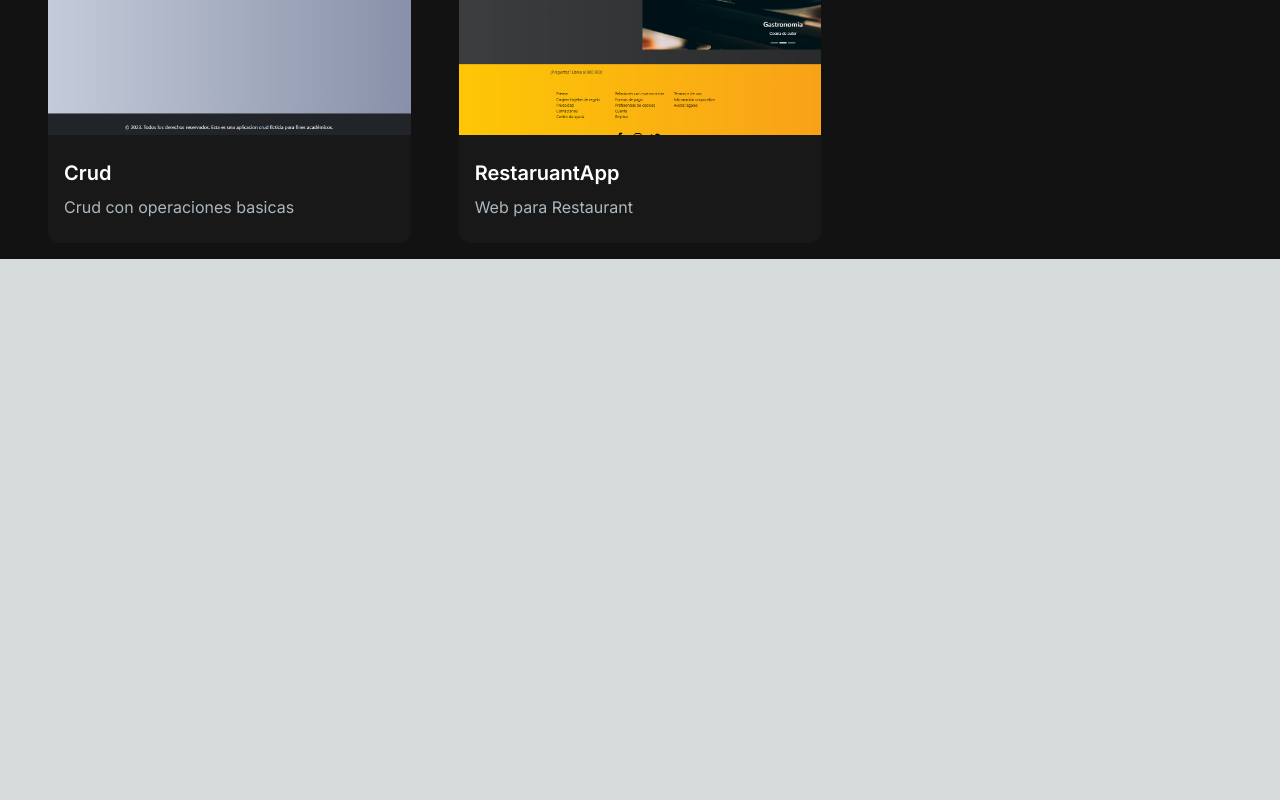
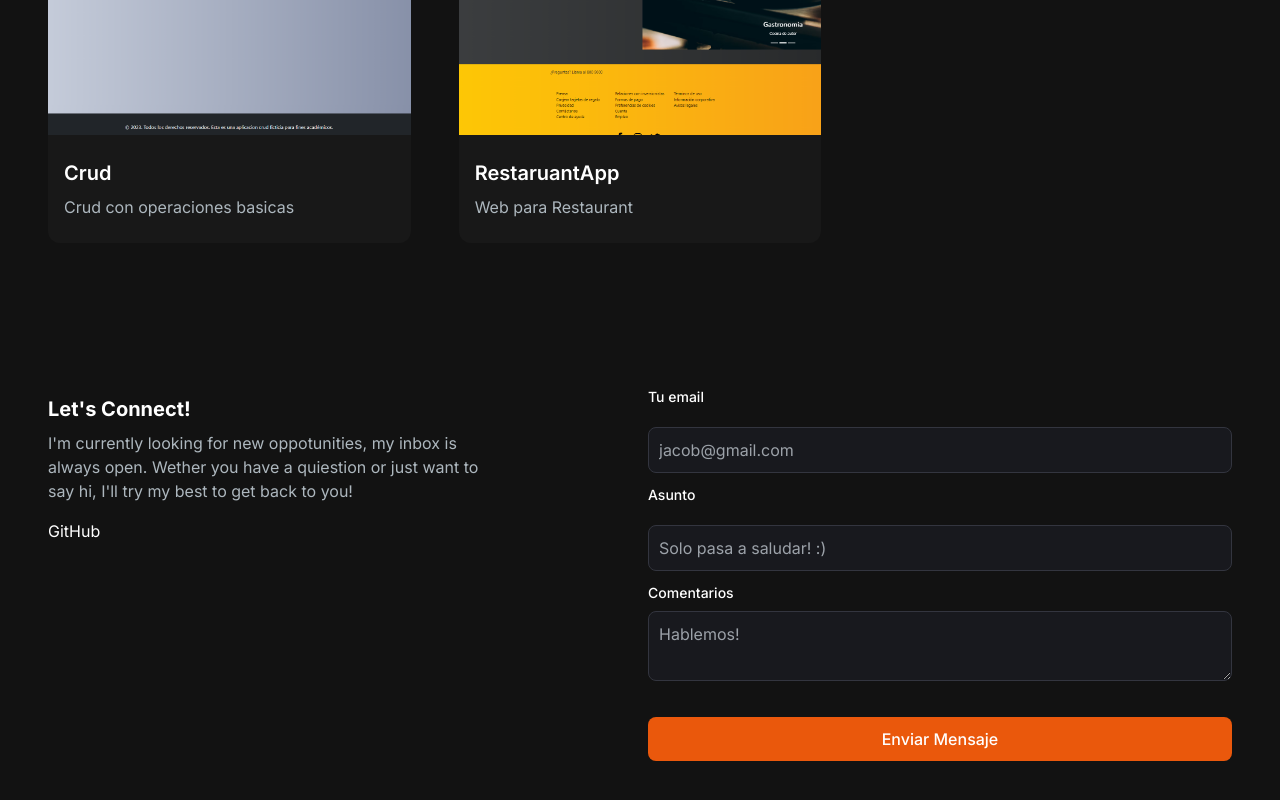
Before and after one commit to MadLucas/portafolio, a Next.js app: page / in a window 1280 px wide. Shown: the part 1992-2792 px from the top of the page. Before the commit the page ends 2251 px from the top, so only its background shows below. Built offline with nearby package versions, Linux system fonts and the light colour scheme.

Commit message:
resend con errores

```diff
--- a/package.json
+++ b/package.json
@@ -13,7 +13,8 @@
     "next": "14.1.0",
     "react": "^18.2.0",
     "react-dom": "^18",
-    "react-type-animation": "^3.2.0"
+    "react-type-animation": "^3.2.0",
+    "resend": "^3.2.0"
   },
   "devDependencies": {
     "autoprefixer": "^10.0.1",
--- /dev/null
+++ b/src/app/api/send/route.js
@@ -0,0 +1,34 @@
+import { Resend } from "resend";
+import { NextResponse } from "next/server";
+
+const resend = new Resend(process.env.RESEND_API_KEY);
+const fromEmail = process.env.FROM_EMAIL;
+const toEmail = process.env.TO_EMAIL;
+
+export async function POST(req, res) {
+    console.log(req.body); // Verifica que los datos del formulario se estén recibiendo correctamente
+    const { email, subject, message } = req.body; // Verifica que los campos email, subject y message estén presentes en req.body
+    try {
+        console.log("Subject:", subject);
+        console.log("Message:", message);
+        console.log("Email:", email)
+        const data = await resend.emails.send({
+            from: fromEmail,
+            to: [toEmail],
+            subject: 'Solicitud de Contacto Portafolio',
+            react: `
+            <h1>${subject || 'Hello world'}</h1>
+            <p>${message}</p>
+            <p>Nuevo mensaje en tu sitio web</p>
+            <p>${email}</p>
+          `,
+        });
+        console.log(subject, message, email)
+        console.log(data); // Verifica la respuesta de la función de envío de correo
+
+        return NextResponse.json(data);
+    } catch (error) {
+        console.error(error); // Asegúrate de manejar los errores y registrarlos adecuadamente
+        return NextResponse.json({ error });
+    }
+}
--- a/src/app/components/AboutSection.jsx
+++ b/src/app/components/AboutSection.jsx
@@ -44,7 +44,7 @@ const AboutSection = () => {
     };
 
     return (
-        <section className='text-white'>
+        <section className='text-white' id='about'>
             <div className='md:grid md:grid-cols-2 gap-8 items-center py-8 px-4 xl:gap-16 sm:py-16 sm:px-16'>
                 <div className='mb-5'>
                 <Image
--- /dev/null
+++ b/src/app/components/EmailSection.jsx
@@ -0,0 +1,100 @@
+'use client';
+
+import React from 'react'
+import Link from "next/link";
+import Image from "next/image"
+
+const EmailSection = () => {
+
+    const handleSubmit = async (e) => {
+        e.preventDefault();
+        console.log('Email:', e.target.email.value);
+        console.log('Subject:', e.target.subject.value);
+        console.log('Message:', e.target.message.value);
+
+        const data = {
+            email: e.target.email.value,
+            subject: e.target.subject.value,
+            message: e.target.message.value,
+        }
+        const JSONdata = JSON.stringify(data);
+        const endpoint = "/api/send";
+
+        const options = {
+            method: "POST",
+            headers: {
+                "Content-Type": "application/json"
+            },
+            body: JSONdata,
+        }
+
+        const response = await fetch(endpoint, options);
+        const resData = await response.json();
+        console.log('Response:', resData);
+        if (response.status === 'succes') {
+            console.log('Message sent.');
+        }
+    }
+
+    return (
+        <section className='grid md:grid-cols-2 my-12 md:my-12 py-24 gap-4' id='contacto'>
+            <div>
+                <h5 className='text-xl font-bold text-white my-2'>Let's Connect!</h5>
+                <p className='text-[#ADB7BE] mb-4 max-w-md'>
+                    {""}
+                    I'm currently looking for new oppotunities, my inbox is always open.
+                    Wether you have a quiestion or just want to say hi, I'll try my best
+                    to get back to you!
+                </p>
+                <div className='socials flex flex-row gap-2 '>
+                    <Link href={"https://github.com/MadLucas"} className='text-white hover:text-orange-700'>GitHub</Link>
+                </div>
+            </div>
+            <div>
+                <form className='flex flex-col gap-3' onSubmit={handleSubmit}>
+                    <label htmlFor="email" type="email" className='text-white block mb-2 text-sm font-medium'>Tu email</label>
+                    <input
+                        name="email"
+                        type="email"
+                        id='email'
+                        required
+                        placeholder='jacob@gmail.com'
+                        className='bg-[#18191E] border border-[#33353F] placeholder-[#9CA2A9] text-gray-100 tx-sm rounded-lg block w-full p-2.5'/>
+
+                    <label htmlFor="email" type="subject" className='text-white block mb-2 text-sm font-medium'>Asunto</label>
+                    <input
+                        name="subject"
+                        type="text"
+                        id='subject'
+                        required
+                        placeholder='Solo pasa a saludar! :)'
+                        className='bg-[#18191E] border border-[#33353F] placeholder-[#9CA2A9] text-gray-100 tx-sm rounded-lg block w-full p-2.5'/>
+                    <div>
+                        <div className='mb-6'>
+                            <label
+                                htmlFor="message"
+                                className='text-white block text-sm mb-2 font-medium'
+                            >Comentarios
+                            </label>
+                            <textarea
+                                name="message"
+                                type="text"
+                                id='message'
+                                className='bg-[#18191E] border border-[#33353F] placeholder-[#9CA2A9] text-gray-100 tx-sm rounded-lg block w-full p-2.5'
+                                placeholder='Hablemos!'
+                            />
+                        </div>
+                    </div>
+                    <div>
+                        <button
+                            type='submit'
+                            className='bg-orange-600 hover:bg-orange-400 text-white font-medium py-2.5 px-5 rounded-lg w-full'
+                        >Enviar Mensaje</button>
+                    </div>
+                </form>
+            </div>
+        </section>
+    )
+}
+
+export default EmailSection
--- a/src/app/components/ProjectsSection.jsx
+++ b/src/app/components/ProjectsSection.jsx
@@ -54,7 +54,8 @@ const projectsData = [
 const ProjectsSection = () => {
     return (
         <>
-            <h2 className='text-center text-4xl font-bold text-white mt-4 mb-4 '>Mis proyectos</h2>
+        <section id='proyectos'>
+        <h2 className='text-center text-4xl font-bold text-white mt-4 mb-4 '>Mis proyectos</h2>
             <div className='grid md:grid-cols-3 gap-8 md:gap-12'>
                 {projectsData.map((project) =>
                     <ProjectsCard
@@ -65,6 +66,7 @@ const ProjectsSection = () => {
                         gitUrl={project.gitUrl}
                         previewUrl={project.previewUrl}/>)}
             </div>
+        </section>
         </>
 
     )
--- a/src/app/globals.css
+++ b/src/app/globals.css
@@ -31,3 +31,7 @@ body {
     text-wrap: balance;
   }
 }
+
+html {
+  scroll-behavior: smooth;
+}
--- a/src/app/page.js
+++ b/src/app/page.js
@@ -3,6 +3,7 @@ import HeroSection from "./components/HeroSection";
 import Navbar from "./components/Navbar";
 import AboutSection from "./components/AboutSection";
 import ProjectsSection from "./components/ProjectsSection";
+import EmailSection from "./components/EmailSection";
 
 export default function Home() {
   return (
@@ -12,6 +13,7 @@ export default function Home() {
         <HeroSection />
         <AboutSection/>
         <ProjectsSection/>
+        <EmailSection/>
       </div>
     </main>
   );
```
Also changed, not shown: 1 other file (tests, documents, lock files or other folders).
